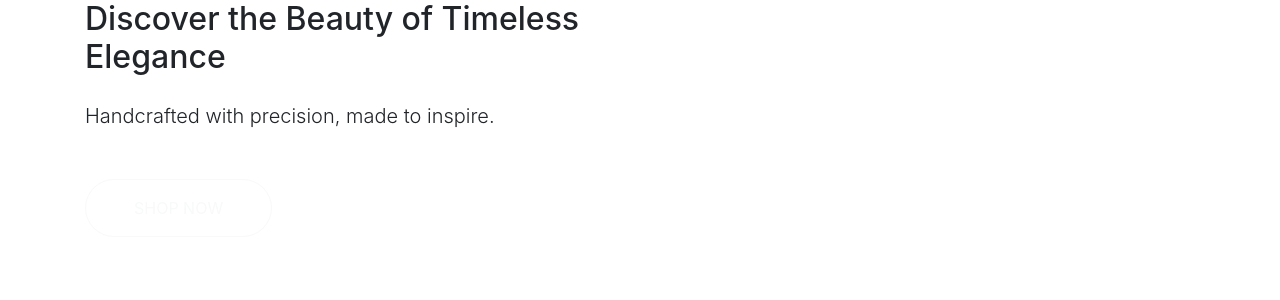
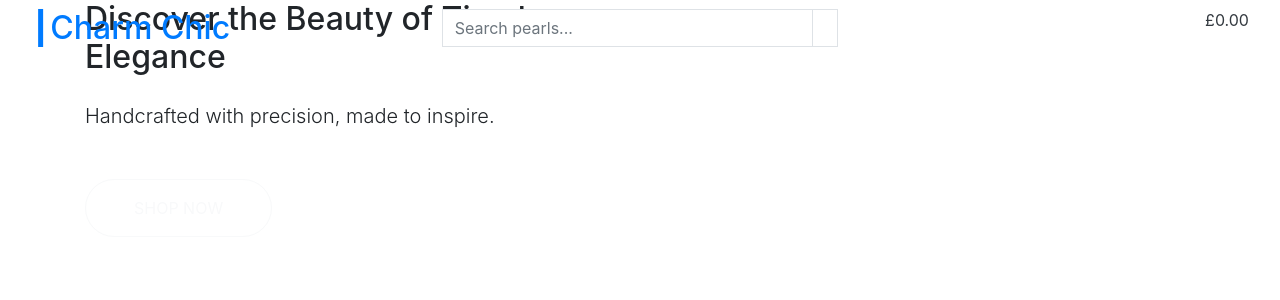
Before and after one commit to Cristina-Becheru/charm-chic, a Django app: page / in a window 1280 px wide. Shown: the top 300 px of the page. Run offline with Django 3.2, Linux system fonts and the light colour scheme; some libraries are stand-ins or nearby versions.

Commit message:
Added main page header.

```diff
--- a/templates/allauth/base.html
+++ b/templates/allauth/base.html
@@ -36,7 +36,75 @@
     <title>CharmChic {% block extra_title %}{% endblock %}</title>
 </head>
 <body>
-    <header class="container-fluid fixed-top"></header>
+    <header class="container-fluid fixed-top">
+        <div class="row">
+            <div class="col-12 col-lg-4 my-auto py-1 py-lg-0 text-center text-lg-left">
+                <a href="{% url 'home' %}" class="nav-link main-logo-link">
+                    <h2 class="logo-font my-0">┃Charm Chic</h2>
+                </a>
+            </div>
+            <div class="col-12 col-lg-4 my-auto py-1 py-lg-0">
+                <form class="form" method="GET" action="">
+                    <div class="input-group w-100">
+                        <input class="form-control border border-black rounded-0" type="text" name="q"
+                            placeholder="Search pearls..." aria-label="type search term here">
+                        <div class="input-group-append">
+                            <!-- Search Bar -->
+                            <button class="form-control btn btn-black border border-black rounded-0" type="submit"
+                                aria-label="search button">
+                                <i class="fas fa-search fa-lg"></i>
+                            </button>
+                        </div>
+                    </div>
+                </form>
+            </div>
+
+            <div class="col-12 col-lg-4 my-auto py-1 py-lg-0">
+                <ul class="list-inline list-unstyled text-center text-lg-right my-auto">
+                     <!-- Account -->
+                     <li class="list-inline-item">
+                        <div class="dropdown-center">
+                            <button class="nav-link btn " type="button" id="user-options" data-toggle="dropdown"
+                                aria-expanded="false" aria-label="my account">
+                                <div class="text-dark">
+                                    <div><i class="fas fa-user fa-lg"></i>
+                                </div>
+                                </div>
+                            </button>
+                            <ul class="dropdown-menu border-0" aria-labelledby="user-options">
+                                {% if request.user.is_authenticated %}
+                                {% if request.user.is_superuser %}
+                                <li><a href="" class="dropdown-item">Product Management</a></li>
+                                {% endif %}
+                                <li><a href="" class="dropdown-item">My Profile</a></li>
+                                <li><a href="{% url 'account_logout' %}" class="dropdown-item">Logout</a></li>
+                                {% else %}
+                                <li><a href="{% url 'account_signup' %}" class="dropdown-item">Register</a></li>
+                                <li><a href="{% url 'account_login' %}" class="dropdown-item">Login</a></li>
+                                {% endif %}
+                            </ul>
+                        </div>
+                    </li>
+                    <!-- Shopping Bag -->
+                    <li class="list-inline-item">
+                        <a class="nav-link{% if grand_total %} text-info font-weight-bold{% else %} text-black{% endif %}"
+                            href="">
+                            <div class="text-center">
+                                <p class="text-dark">
+                                    <i class="fas fa-shopping-basket"></i>
+                                    {% if grand_total %}
+                                    £{{ grand_total|floatformat:2 }}
+                                    {% else %}
+                                    £0.00
+                                    {% endif %}
+                                </p>
+                            </div>
+                        </a>
+                    </li>
+                </ul>
+            </div>
+        </div>
+    </header>
 
     {% if messages %}
         <div class="message-container"></div>
```
